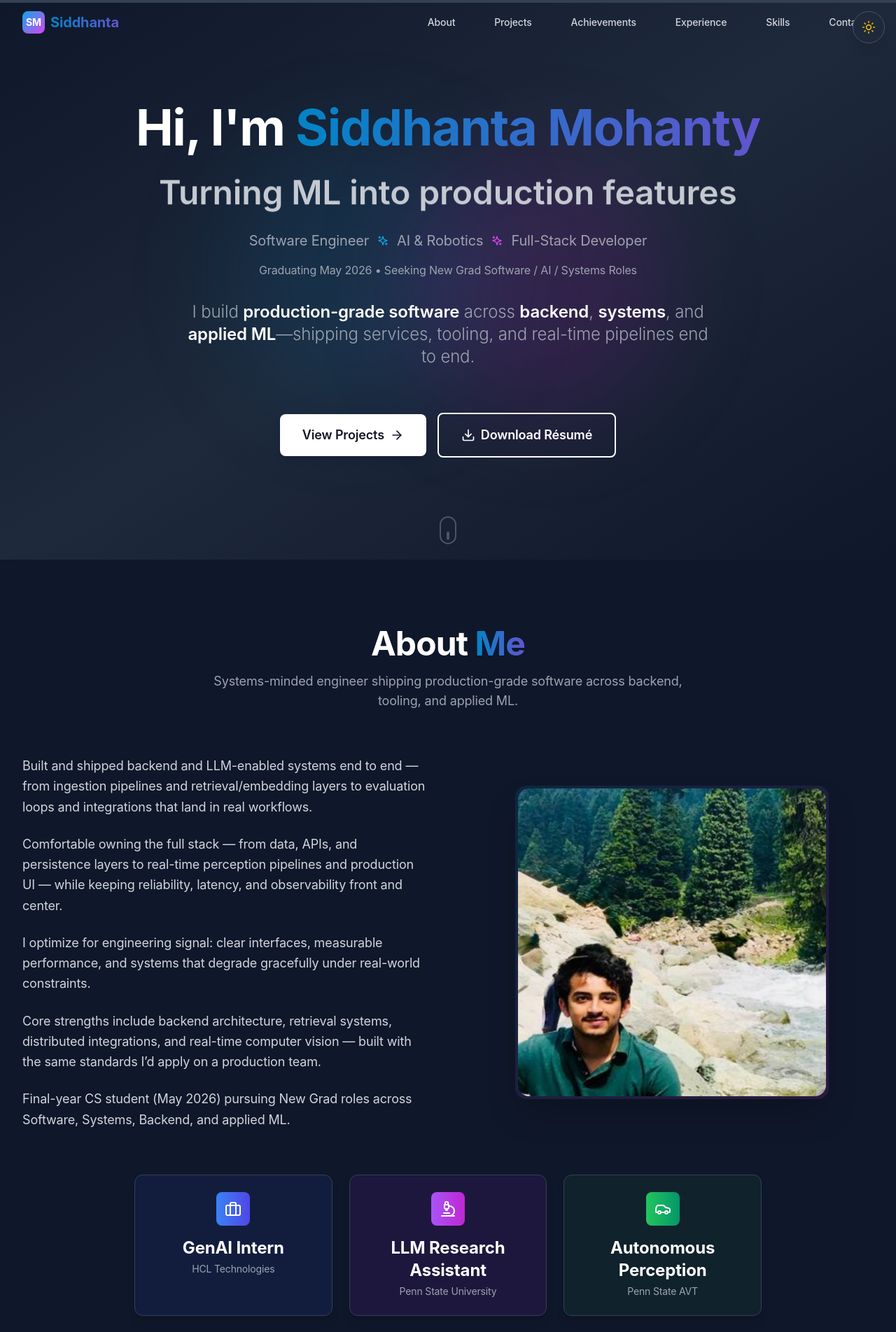
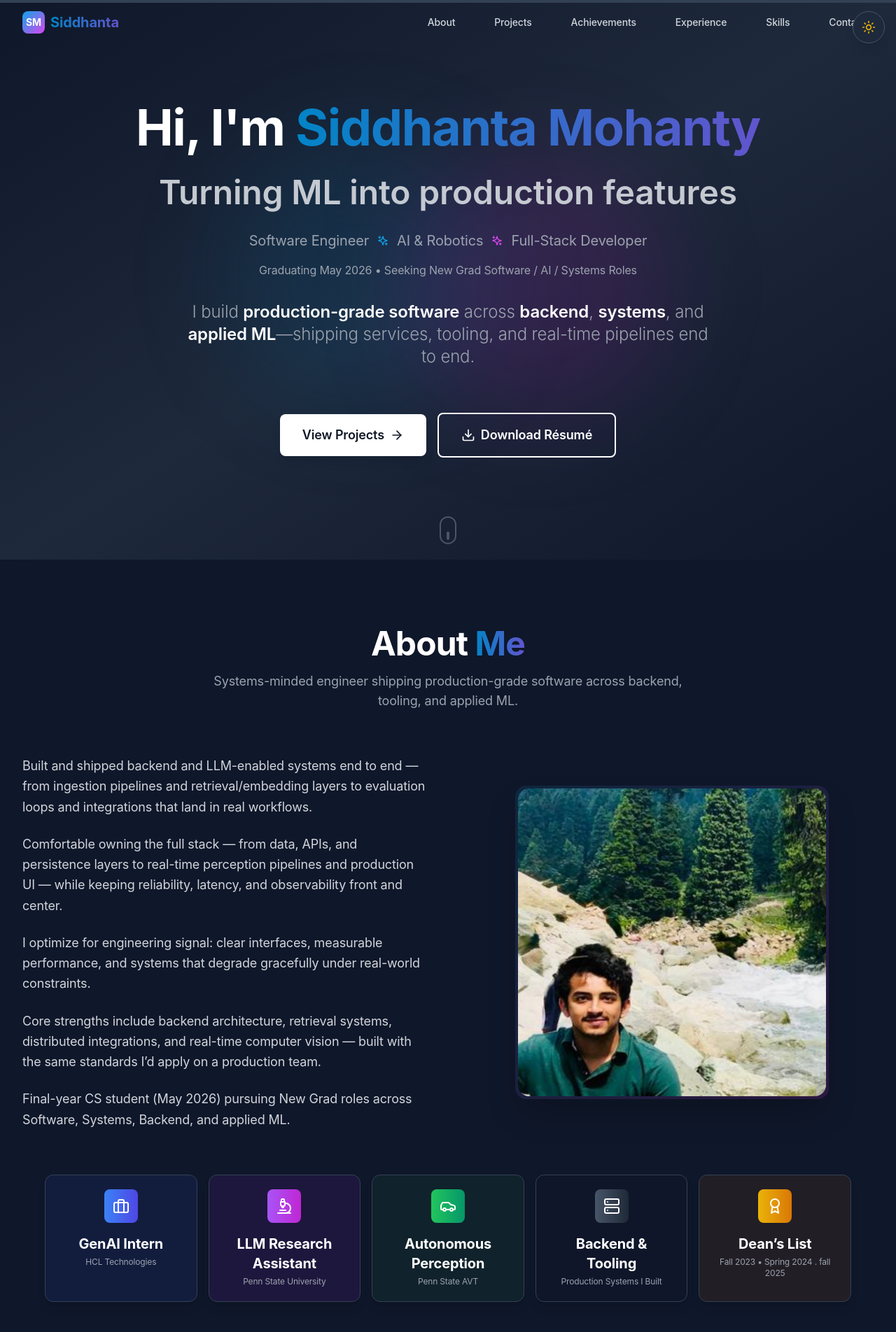
Before and after one commit to Siddhanta22/siddhantamohanty.github.io, a React (Create React App) app: page / in a window 1280 px wide. Shown: the top 1904 px of the page at 70% size. Built offline with nearby package versions, Linux system fonts and the light colour scheme.

Commit message:
Polish UI/UX and reduce visual noise
Improve readability and spacing, add keyboard focus styling, make project sections hide empty summaries, simplify hero tagline animation, and reduce/disable particle effects on mobile or reduced-motion devices.

```diff
--- a/src/components/About.js
+++ b/src/components/About.js
@@ -124,7 +124,7 @@ const About = () => {
           initial={{ opacity: 0, y: 50 }}
           animate={inView ? { opacity: 1, y: 0 } : {}}
           transition={{ duration: 0.8, delay: 0.6 }}
-          className="grid grid-cols-1 md:grid-cols-3 gap-6 max-w-4xl mx-auto"
+          className="grid grid-cols-1 sm:grid-cols-2 lg:grid-cols-5 gap-4 max-w-6xl mx-auto"
         >
           {stats.map((stat, index) => (
             <motion.div
@@ -133,15 +133,15 @@ const About = () => {
               animate={inView ? { opacity: 1, y: 0 } : {}}
               transition={{ duration: 0.6, delay: 0.7 + index * 0.1 }}
               whileHover={{ scale: 1.05, y: -5 }}
-              className={`${stat.bgColor} rounded-xl p-6 text-center border border-gray-200 dark:border-dark-700 shadow-lg hover:shadow-xl transition-all duration-300`}
+              className={`${stat.bgColor} rounded-xl p-5 text-center border border-gray-200 dark:border-dark-700 shadow-lg hover:shadow-xl transition-all duration-300 h-full`}
             >
               <div className={`w-12 h-12 rounded-lg flex items-center justify-center bg-gradient-to-r ${stat.color} mx-auto mb-4`}>
                 <stat.icon className="w-6 h-6 text-white" />
               </div>
-              <div className="text-2xl font-bold text-gray-900 dark:text-white mb-1">
+              <div className="text-2xl lg:text-xl font-bold text-gray-900 dark:text-white mb-1">
                 {stat.value}
               </div>
-              <div className="text-sm text-gray-600 dark:text-gray-400">
+              <div className="text-sm lg:text-xs text-gray-600 dark:text-gray-400">
                 {stat.label}
               </div>
             </motion.div>
--- a/src/components/Header.js
+++ b/src/components/Header.js
@@ -30,7 +30,8 @@ const Header = ({ scrollToSection }) => {
           {/* Logo */}
           <motion.div
             whileHover={{ scale: 1.05 }}
-            className="flex items-center space-x-2"
+            onClick={() => window.scrollTo({ top: 0, behavior: 'smooth' })}
+            className="flex items-center space-x-2 cursor-pointer"
           >
             <div className="w-8 h-8 bg-gradient-to-br from-primary-500 to-accent-500 rounded-lg flex items-center justify-center">
               <span className="text-white font-bold text-sm">SM</span>
--- a/src/components/Hero.js
+++ b/src/components/Hero.js
@@ -66,9 +66,9 @@ const Hero = () => {
               <AnimatePresence mode="wait">
                 <motion.div
                   key={currentTagline}
-                  initial={{ opacity: 0, y: 20, rotateX: -90 }}
-                  animate={{ opacity: 1, y: 0, rotateX: 0 }}
-                  exit={{ opacity: 0, y: -20, rotateX: 90 }}
+                  initial={{ opacity: 0, y: 14 }}
+                  animate={{ opacity: 1, y: 0 }}
+                  exit={{ opacity: 0, y: -14 }}
                   transition={{ duration: 0.5 }}
                   className="text-3xl md:text-4xl lg:text-5xl font-semibold text-gray-700 dark:text-gray-300"
                 >
--- a/src/components/MouseParticles.js
+++ b/src/components/MouseParticles.js
@@ -6,6 +6,11 @@ const MouseParticles = () => {
   const mouseRef = useRef({ x: 0, y: 0 });
 
   useEffect(() => {
+    const prefersReducedMotion = window.matchMedia?.('(prefers-reduced-motion: reduce)')?.matches;
+    const isCoarsePointer = window.matchMedia?.('(pointer: coarse)')?.matches;
+    const isSmallScreen = window.innerWidth < 768;
+    if (prefersReducedMotion || isCoarsePointer || isSmallScreen) return;
+
     const canvas = canvasRef.current;
     const ctx = canvas.getContext('2d');
     let animationFrameId;
@@ -31,7 +36,7 @@ const MouseParticles = () => {
 
     const initParticles = () => {
       particlesRef.current = [];
-      for (let i = 0; i < 20; i++) {
+      for (let i = 0; i < 14; i++) {
         particlesRef.current.push(createParticle());
       }
     };
@@ -83,7 +88,7 @@ const MouseParticles = () => {
       mouseRef.current.y = e.clientY;
 
       // Create new particles on mouse move
-      if (Math.random() < 0.3) {
+      if (Math.random() < 0.2) {
         particlesRef.current.push(createParticle(e.clientX, e.clientY));
       }
     };
@@ -106,7 +111,7 @@ const MouseParticles = () => {
     <canvas
       ref={canvasRef}
       className="fixed inset-0 pointer-events-none z-0"
-      style={{ opacity: 0.6 }}
+      style={{ opacity: 0.25 }}
     />
   );
 };
--- a/src/components/ParticleBackground.js
+++ b/src/components/ParticleBackground.js
@@ -4,6 +4,11 @@ const ParticleBackground = () => {
   const canvasRef = useRef(null);
 
   useEffect(() => {
+    const prefersReducedMotion = window.matchMedia?.('(prefers-reduced-motion: reduce)')?.matches;
+    const isCoarsePointer = window.matchMedia?.('(pointer: coarse)')?.matches;
+    const isSmallScreen = window.innerWidth < 768;
+    if (prefersReducedMotion || isCoarsePointer || isSmallScreen) return;
+
     const canvas = canvasRef.current;
     const ctx = canvas.getContext('2d');
     let animationFrameId;
@@ -28,7 +33,7 @@ const ParticleBackground = () => {
 
     const initParticles = () => {
       particles = [];
-      const particleCount = Math.floor((canvas.width * canvas.height) / 10000);
+      const particleCount = Math.floor((canvas.width * canvas.height) / 16000);
       for (let i = 0; i < particleCount; i++) {
         particles.push(createParticle());
       }
@@ -64,11 +69,11 @@ const ParticleBackground = () => {
           const dy = particle.y - otherParticle.y;
           const distance = Math.sqrt(dx * dx + dy * dy);
 
-          if (distance < 100) {
+          if (distance < 80) {
             ctx.beginPath();
             ctx.moveTo(particle.x, particle.y);
             ctx.lineTo(otherParticle.x, otherParticle.y);
-            ctx.strokeStyle = `rgba(14, 165, 233, ${0.1 * (1 - distance / 100)})`;
+            ctx.strokeStyle = `rgba(14, 165, 233, ${0.08 * (1 - distance / 80)})`;
             ctx.lineWidth = 0.5;
             ctx.stroke();
           }
@@ -103,7 +108,7 @@ const ParticleBackground = () => {
     <canvas
       ref={canvasRef}
       className="fixed inset-0 pointer-events-none z-0"
-      style={{ opacity: 0.3 }}
+      style={{ opacity: 0.18 }}
     />
   );
 };
--- a/src/components/Projects.js
+++ b/src/components/Projects.js
@@ -253,19 +253,23 @@ const Projects = () => {
                 </div>
               )}
 
-              {/* Problem Statement */}
+              {/* Summary */}
+              {typeof project.problem === 'string' && project.problem.trim().length > 0 && (
                 <div className="mb-6">
-                <p className="text-gray-700 dark:text-gray-300 leading-relaxed text-lg">
+                  <p className="text-gray-700 dark:text-gray-300 leading-relaxed text-base md:text-lg">
                     {project.problem}
                   </p>
                 </div>
+              )}
 
               {/* Solution / Architecture */}
+              {typeof project.solution === 'string' && project.solution.trim().length > 0 && (
                 <div className="mb-6">
-                <p className="text-gray-700 dark:text-gray-300 leading-relaxed text-lg">
+                  <p className="text-gray-700 dark:text-gray-300 leading-relaxed text-base md:text-lg">
                     {project.solution}
                   </p>
                 </div>
+              )}
 
               {/* Technologies */}
               <div className="mb-6">
@@ -287,7 +291,7 @@ const Projects = () => {
 
               {/* Impact - More Prominent */}
               <div className="pt-6 border-t border-gray-200 dark:border-dark-600">
-                <p className="text-gray-700 dark:text-gray-300 leading-relaxed text-lg font-medium">
+                <p className="text-gray-700 dark:text-gray-300 leading-relaxed text-base md:text-lg font-medium">
                   {project.impact}
                 </p>
               </div>
--- a/src/components/Skills.js
+++ b/src/components/Skills.js
@@ -98,7 +98,7 @@ const Skills = () => {
             Technologies and tools I use to build production-ready systems
           </p>
           <p className="text-sm text-gray-500 dark:text-gray-400 max-w-2xl mx-auto">
-            Proficient across AI/ML, full-stack development, and autonomous systems
+            Backend & systems, applied AI/ML, and perception & robotics
           </p>
         </motion.div>
 
--- a/src/index.css
+++ b/src/index.css
@@ -43,7 +43,7 @@
   }
 
   .nav-link {
-    @apply relative px-3 py-2 text-sm font-medium text-gray-700 dark:text-gray-300 transition-all duration-200 hover:text-primary-600 dark:hover:text-primary-400 hover:scale-105;
+    @apply relative px-3 py-2 text-sm font-medium text-gray-700 dark:text-gray-300 transition-all duration-200 hover:text-primary-600 dark:hover:text-primary-400 hover:scale-105 rounded-md focus-visible:outline-none focus-visible:ring-2 focus-visible:ring-primary-500/60 focus-visible:ring-offset-2 dark:focus-visible:ring-offset-dark-900;
   }
 
   .nav-link::after {
```
Also changed, not shown: src/components/Quote.js (+6 -35 lines). Lines whose indentation alone changed are shown as unchanged.
